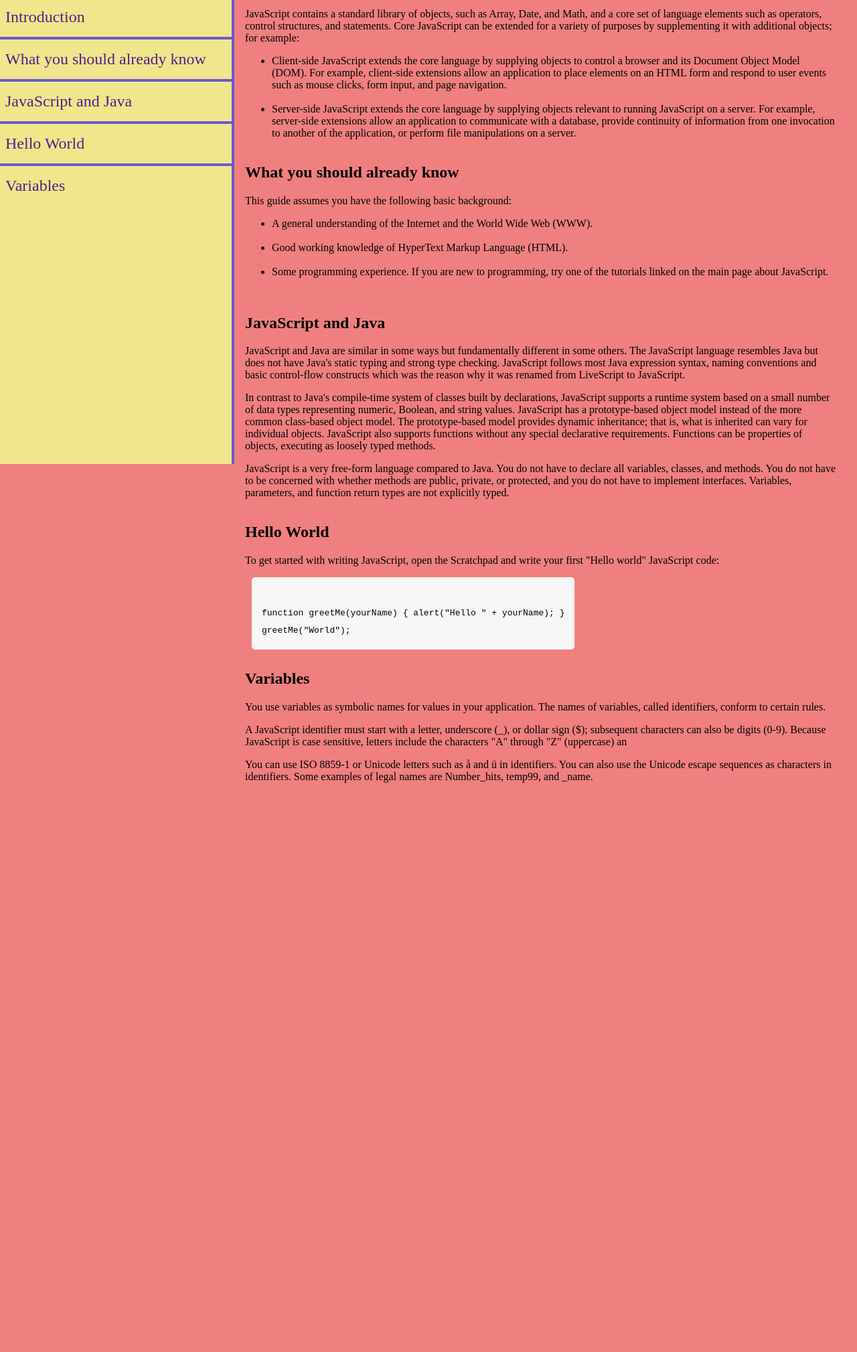
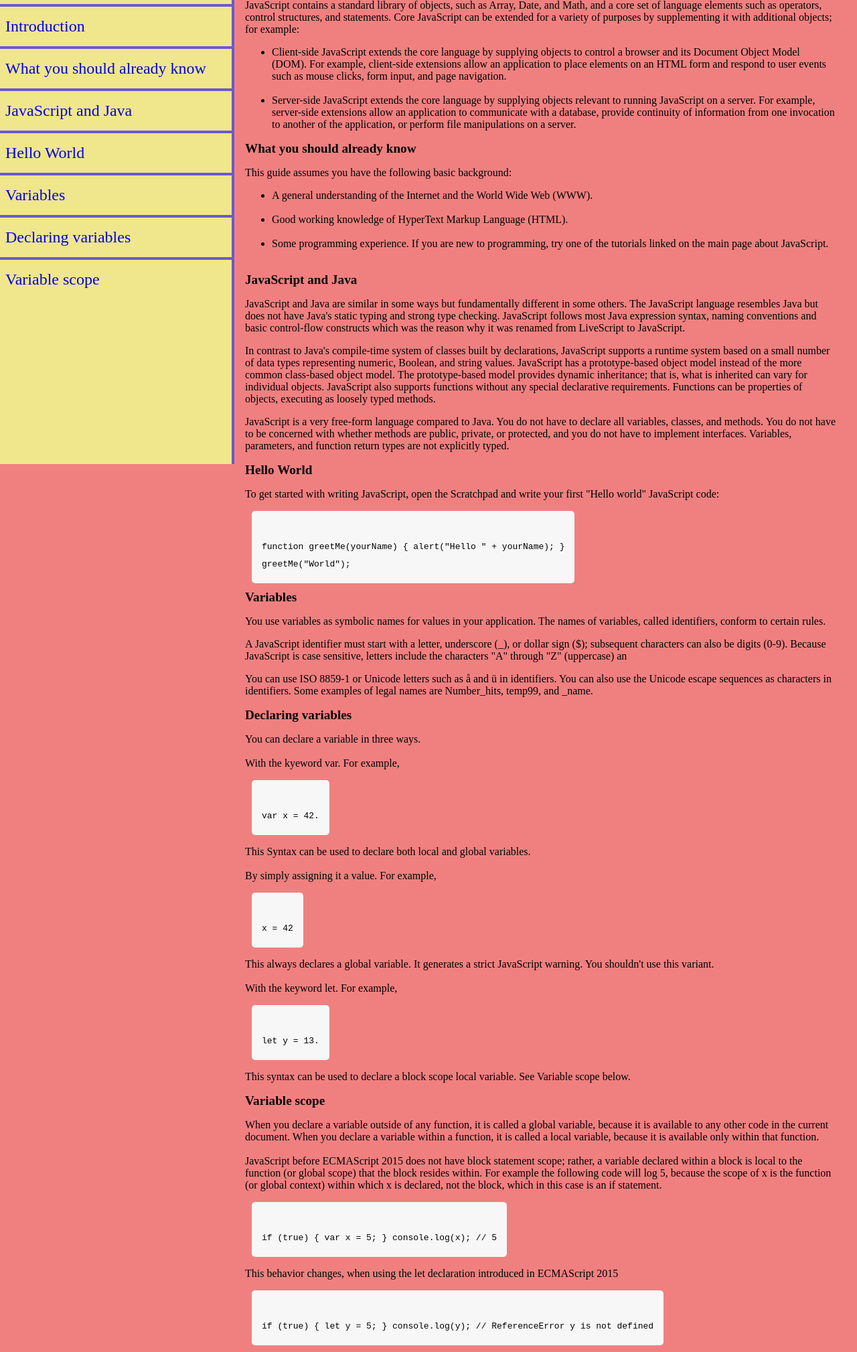
Before and after one commit to AlanKassis/FCC_Technical_Documentation_page, a website: page public/views/index.html in a window 1280 px wide. Shown: the part 107-2126 px from the top of the page at 67% size. Before the commit the page ends 1292 px from the top, so only its background shows below. Drawn offline with Linux system fonts and the light colour scheme.

Commit message:
added tests and passed them

```diff
--- a/public/stylesheets/style.css
+++ b/public/stylesheets/style.css
@@ -39,6 +39,10 @@ height:100vh;
 
 
 }
+ header {
+     font-size: larger;
+     font-weight: 600;
+ }
  header > h1 {
      padding:1rem;
  }
@@ -72,6 +76,7 @@ a {
     margin-left:calc(350px);
     padding-right: 2rem;
     height:100%;
+    padding-top: 1rem;
     padding-left: 1rem;
 }
  code {
--- a/public/views/index.html
+++ b/public/views/index.html
@@ -20,9 +20,9 @@
         <main id="main-doc">
             <!-- User Story #2: Within the #main-doc element, I can see several section elements, each with a class of main-section. There should be a minimum of 5. -->
             <!-- User Story #4: Each section element with the class of main-section should also have an id that corresponds with the text of each header contained within it. Any spaces should be replaced with underscores (e.g. The section that contains the header "JavaScript and Java" should have a corresponding id="JavaScript_and_Java"). -->
-            <section class="main-section" id="introduction">
+            <section class="main-section" id="Introduction">
                 <!-- User Story #3: The first element within each .main-section should be a header element which contains text that describes the topic of that section. -->
-                <h1>Introduction</h1>
+                <header>Introduction</header>
                 <p>
                     JavaScript is a cross-platform, object-oriented scripting language. It is a small and lightweight
                     language. Inside a host environment (for example, a web browser), JavaScript can be connected to the
@@ -45,8 +45,8 @@
                 </ul>
             </section>
             <!-- User Story #5: The .main-section elements should contain at least 10 p elements total (not each). -->
-            <section class="main-section" id="what_you_should_already_know">
-                <h1>What you should already know</h1>
+            <section class="main-section" id="What_you_should_already_know">
+                <header>What you should already know</header>
                 <p>
                     This guide assumes you have the following basic background:
                 </p>
@@ -57,9 +57,9 @@
                         the main page about JavaScript.</li><br>
                 </ul>
             </section>
-            <section class="main-section" id="javaScript_and_java">
+            <section class="main-section" id="JavaScript_and_Java">
                 <!-- User Story #6: The .main-section elements should contain at least 5 code elements total (not each). -->
-                <h1>JavaScript and Java</h1>
+                <header>JavaScript and Java</header>
                 <p>JavaScript and Java are similar in some ways but fundamentally different in some others.
                     The JavaScript language resembles Java but does not have Java's static typing and strong type
                     checking.
@@ -85,9 +85,9 @@
                 </p>
                 </p>
             </section>
-            <section class="main-section" id="hello_world">
+            <section class="main-section" id="Hello_World">
                 <!-- User Story #7: The .main-section elements should contain at least 5 li items total (not each). -->
-                <h1>Hello World</h1>
+                <header>Hello World</header>
                 <p>
                     To get started with writing JavaScript, open the Scratchpad and write your first "Hello world"
                     JavaScript code:
@@ -98,8 +98,8 @@
                 </code>
 
             </section>
-            <section class="main-section" id="variables">
-                <h1>Variables</h1>
+            <section class="main-section" id="Variables">
+                <header>Variables</header>
                 <p>You use variables as symbolic names for values in your application. The names of variables, called
                     identifiers, conform
                     to certain rules.
@@ -115,6 +115,52 @@
 
                 </p>
             </section>
+            <section class="main-section" id="Declaring_variables">
+                <header>Declaring variables</header>
+                <p> You can declare a variable in three ways.<br><br>
+                    With the kyeword var. For example,
+                </p>
+                <code>
+                    var x = 42.
+                </code>
+                <p>
+                    This Syntax can be used to declare both local and global variables.
+                    <br> <br>
+                    By simply assigning it a value. For example,
+                </p>
+                <code>
+                    x = 42
+                </code>
+                <p> This always declares a global variable. It generates a strict JavaScript warning. You shouldn't use
+                    this variant.
+                    <br> <br>
+                    With the keyword let. For example,
+                </p>
+                <code>
+                    let y = 13.
+                </code>
+                <p> This syntax can be used to declare a block scope local variable. See Variable scope below.</p>
+            </section>
+            <section class="main-section" id="Variable_scope">
+                <header>Variable scope</header>
+                <p>
+                    When you declare a variable outside of any function, it is called a global variable, because it is available to any
+                    other code in the current document. When you declare a variable within a function, it is called a local variable,
+                    because it is available only within that function.
+                    <br><br>
+                    JavaScript before ECMAScript 2015 does not have block statement scope; rather, a variable declared within a block is
+                    local to the function (or global scope) that the block resides within. For example the following code will log 5,
+                    because the scope of x is the function (or global context) within which x is declared, not the block, which in this case
+                    is an if statement.
+                </p>
+                <code>
+                    if (true) { var x = 5; } console.log(x); // 5
+                </code>
+                <p> This behavior changes, when using the let declaration introduced in ECMAScript 2015 </p>
+                <code>
+                    if (true) { let y = 5; } console.log(y); // ReferenceError y is not defined
+                </code>
+            </section>
         </main>
         <!-- User Story #8: I can see a nav element with a corresponding id="navbar". -->
         <nav id="navbar">
@@ -126,14 +172,16 @@
             <ul id="nav-ul">
                 <!-- User Story #10: Additionally, the navbar should contain link (a) elements with the class of nav-link. There should be one for every element with the class main-section. -->
                 <!-- User Story #12: Each element with the class of nav-link should contain text that corresponds to the header text within each section (e.g. if you have a "Hello world" section/header, your navbar should have an element which contains the text "Hello world"). -->
-                <li><a href="" class="nav-link">Introduction</a></li>
-                <li><a href="" class="nav-link">What you should already know</a></li>
-                <li><a href="" class="nav-link">JavaScript and Java</a></li>
-                <li><a href="" class="nav-link">Hello World</a></li>
-                <li><a href="" class="nav-link">Variables</a></li>
+                <li><a href="#Introduction" class="nav-link">Introduction</a></li>
+                <li><a href="#What_you_should_already_know" class="nav-link">What you should already know</a></li>
+                <li><a href="#JavaScript_and_Java" class="nav-link">JavaScript and Java</a></li>
+                <li><a href="#Hello_World" class="nav-link">Hello World</a></li>
+                <li><a href="#Variables" class="nav-link">Variables</a></li>
+                <li><a href="#Declaring_variables" class="nav-link">Declaring variables</a></li>
+                <li><a href="#Variable_scope" class="nav-link">Variable scope</a></li>
             </ul>
         </nav>
-        <script src="" async defer></script>
+        <script src="https://cdn.freecodecamp.org/testable-projects-fcc/v1/bundle.js" async defer></script>
 </body>
 
 </html>
```
